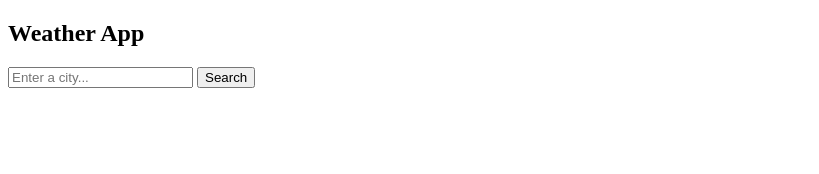
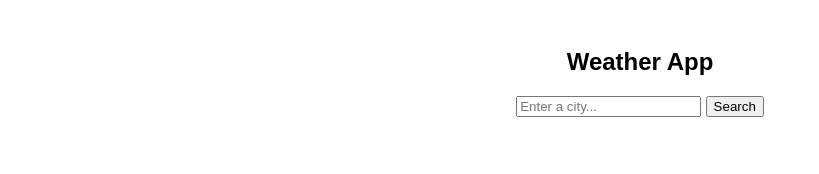
Before and after one commit to LauraLegro/weather-app, a website: page index.html in a window 1280 px wide. Shown: the whole page, without its empty margins (0-819 px from the left). Drawn offline with Linux system fonts and the light colour scheme.

Commit message:
added stylesheet

```diff
--- a/index.html
+++ b/index.html
@@ -2,6 +2,7 @@
 <html lang="en">
 
 <head>
+    <link rel="stylesheet" href="style.css" />
     <title>Weather App</title>
 </head>
 
--- a/style.css
+++ b/style.css
@@ -0,0 +1,7 @@
+.container {
+  max-width: 600px;
+  margin: 0 auto;
+  padding: 20px;
+  text-align: center;
+  font-family: Arial, sans-serif;
+}
```
